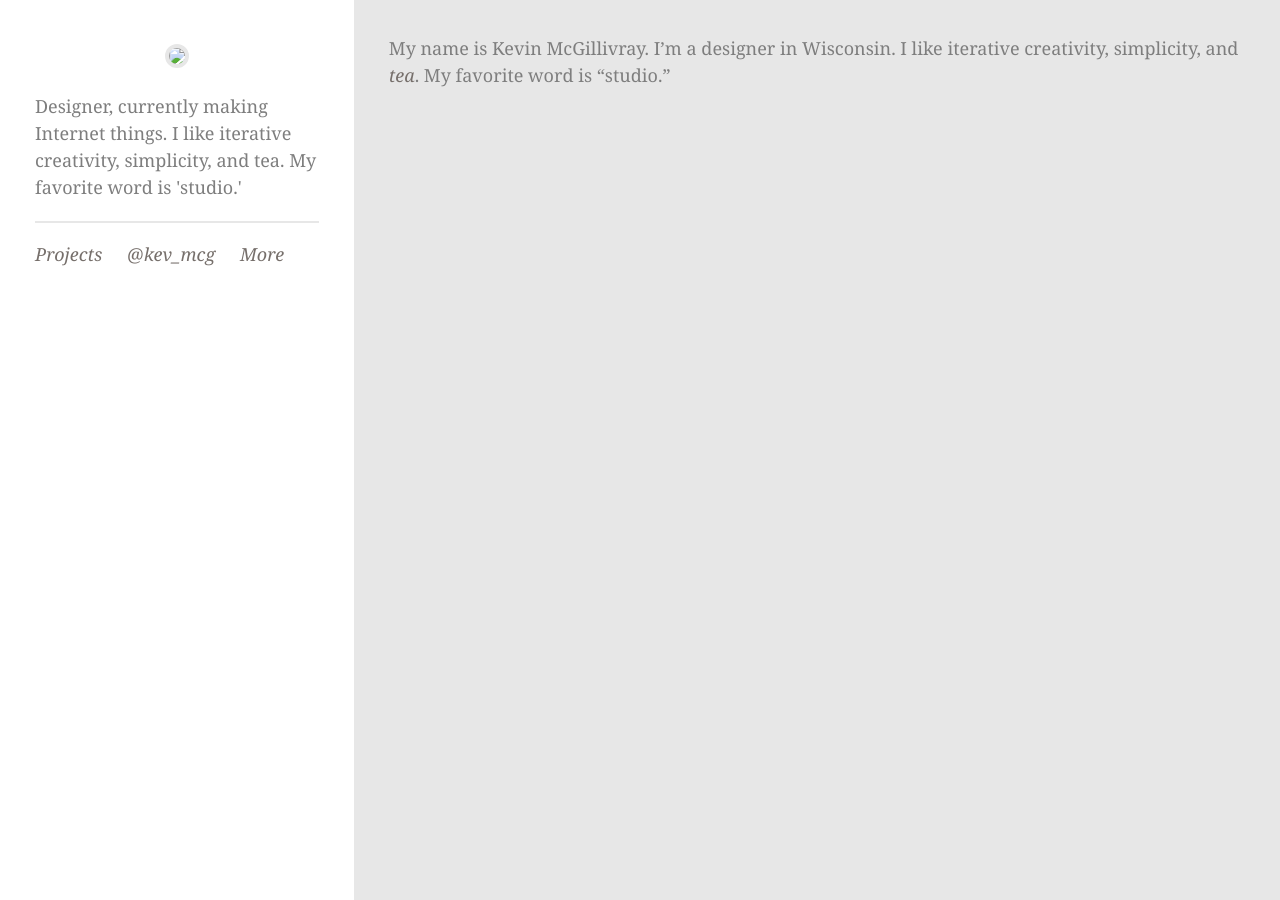
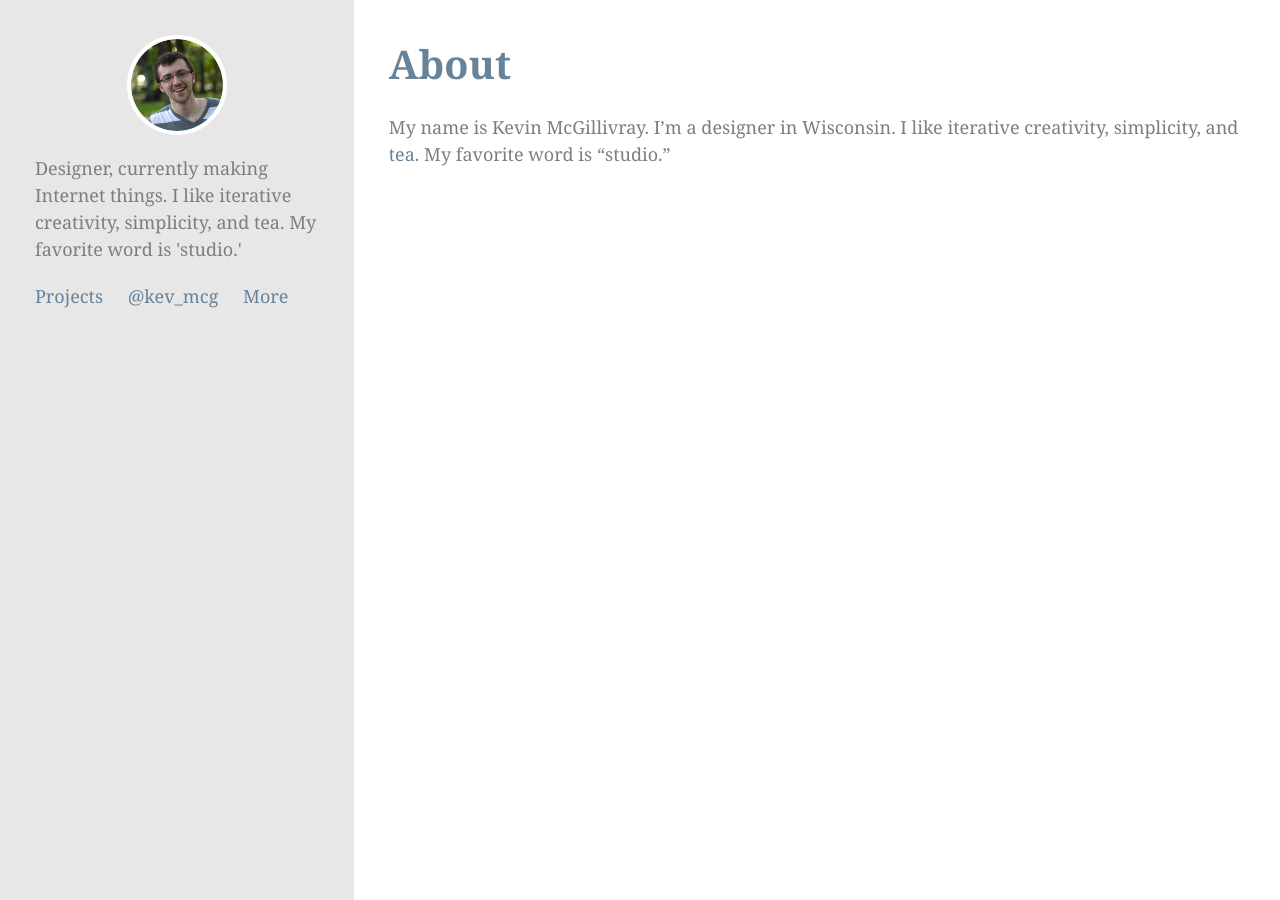
Before and after one commit to kmcgillivray/kmcgillivray.github.io, a Jekyll site: the page built from about/index.md, in a window 1280 px wide. Built offline with Jekyll 4.4.1, drawn with Linux system fonts in a browser that asks for light colours.

Commit message:
Swap background colors, change link colors, other details.

```diff
--- a/_includes/sidebar.html
+++ b/_includes/sidebar.html
@@ -1,7 +1,6 @@
 		<header class="sidebar">
-			<h1 class="sidebar-title"><a href="/"><img class="img-circle portrait" src="img/portrait.jpg"></a></h1>
+			<h1 class="sidebar-title"><a href="/"><img class="img-circle portrait" src="/img/portrait.jpg"></a></h1>
 			<p>{{ site.description }}</p>
-      <hr>
 			<nav class="nav">
 				<ul>
 					<li>
--- a/about/index.md
+++ b/about/index.md
@@ -2,4 +2,6 @@
 layout: default
 ---
 
+# About
+
 My name is Kevin McGillivray. I'm a designer in Wisconsin. I like iterative creativity, simplicity, and [tea](#). My favorite word is "studio."
--- a/css/main.css
+++ b/css/main.css
@@ -16,7 +16,6 @@ html {
 	}
 }
 body {
-  background-color: #E7E7E7;
 	font-size: 1rem;
 	line-height: 1.5;
 	font-family: "ff-tisa-web-pro", Georgia, serif;
@@ -43,7 +42,7 @@ img {
 
 .sidebar {
 	padding: 20px;
-	background-color: white;
+	background-color: #E7E7E7;
 }
 .main {
 	padding-left: 20px;
@@ -73,7 +72,7 @@ img {
 		padding-right: 20px;
 	}
 }
-@media (min-width: 980px) {
+@media (min-width: 768px) {
 	.sidebar {
 		width: 27.6373%;
     max-width: 358px;
@@ -109,21 +108,22 @@ p {
 	margin-bottom: 20px;
 }
 a {
-	font-style: italic;
 	text-decoration: none;
+	color: #678399;
+}
+a:hover {
 	color: #766F6B;
 }
-a:hover {
-	color: #244040;
-}
 hr {
-	border: 1px solid #E7E7E7;
+	border-top: 4px solid #E7E7E7;
+	border-bottom: none;
+	border-left: none;
 }
 h1 {
   margin-top: 0px;
   margin-bottom: 20px;
-  font-size: 2.4rem;
-  text-align: center;
+  font-size: 2.2rem;
+	color: #678399;
 }
 
 /*
@@ -139,14 +139,13 @@ h1 {
 	margin-bottom: 5px;
 	display: inline-block;
 }
-.sidebar-title {
-	font-size: 1.4rem;
-	margin-top: 0px;
-	margin-bottom: 20px;
+.sidebar .sidebar-title {
+	text-align: center;
 }
 .sidebar .portrait {
   max-width: 100px;
-  border: 4px solid #E7E7E7;
+  border: 4px solid white;
+	text-align: center;
 }
 
 /*
```
